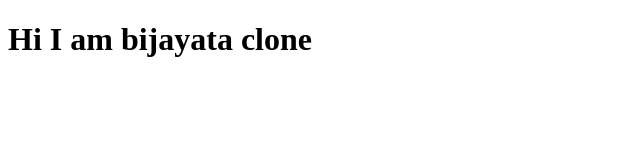
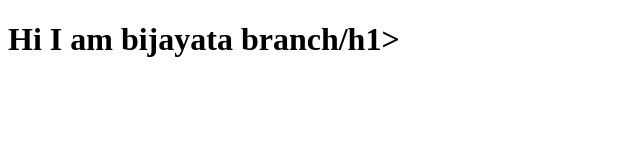
Before and after one commit to shresthabijayata4/Git_collab, a plain HTML site: page index.html in a window 1280 px wide. Shown: the whole page, without its empty margins (0-640 px from the left). Drawn offline with Linux system fonts and the light colour scheme.

Commit message:
branch comment

```diff
--- a/index.html
+++ b/index.html
@@ -7,6 +7,6 @@
     <title>Document</title>
 </head>
 <body>
-    <h1>Hi I am bijayata clone</h1>
+    <h1>Hi I am bijayata branch/h1>
 </body>
 </html>
```
